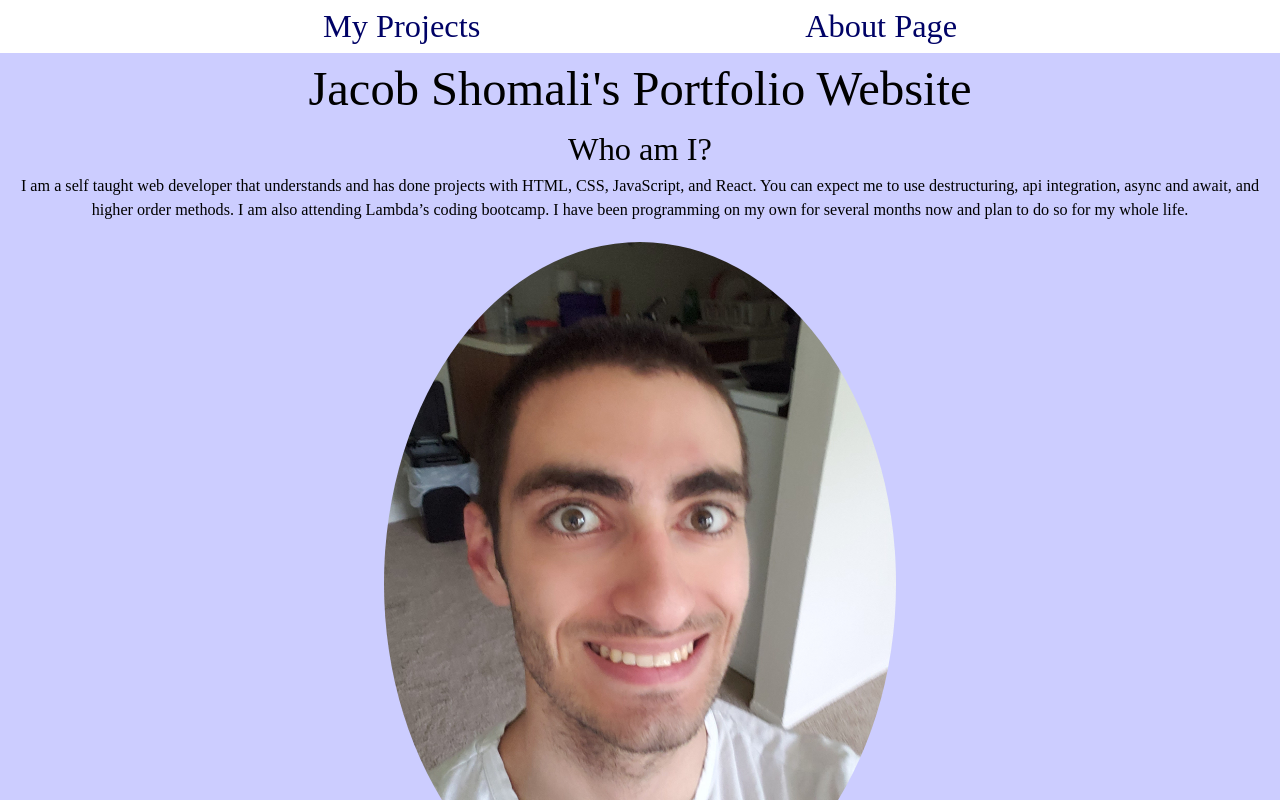
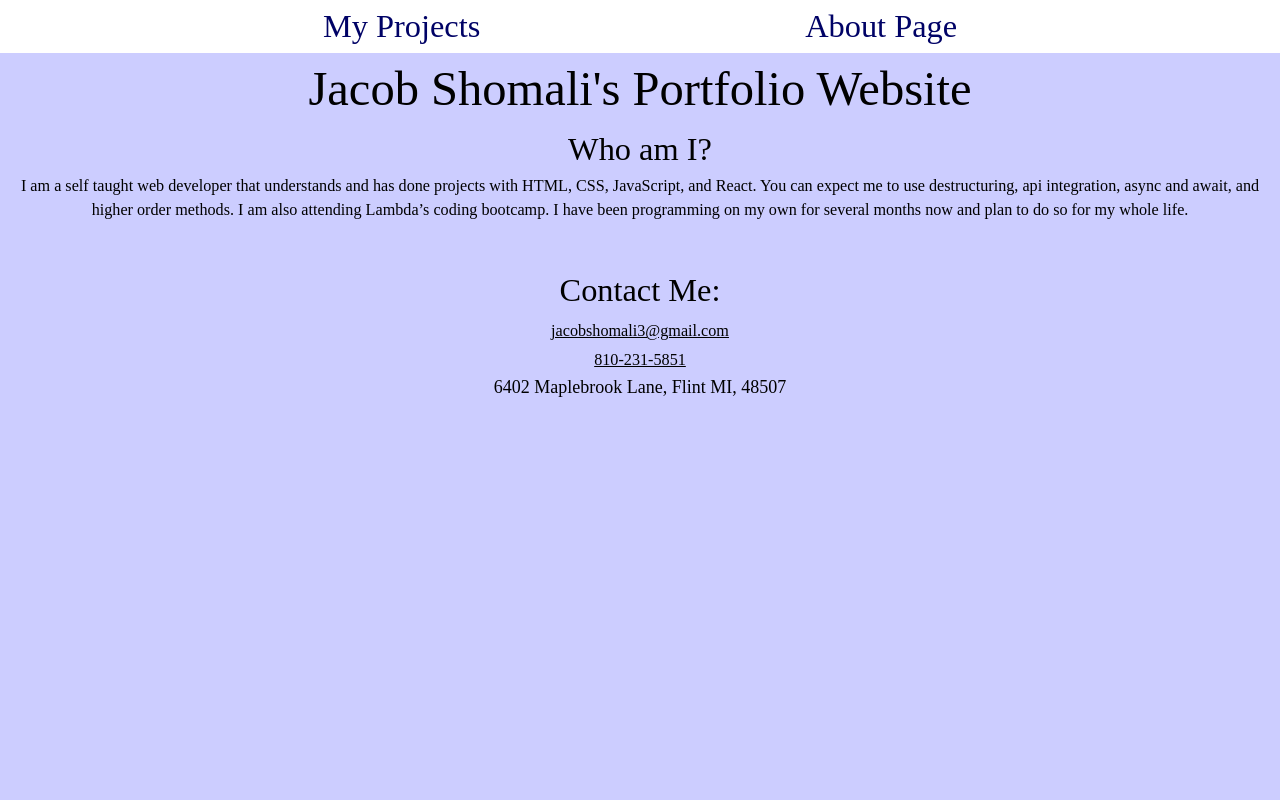
Before and after one commit to collerhatguy/portfolio-react, a React (Create React App) app: page /about in a window 1280 px wide. Shown: the top 800 px of the page. Built offline with nearby package versions, Linux system fonts and the light colour scheme; the HTML template or start-up script is replaced by a standard one.

Commit message:
removed photo and switched to project page as main page

```diff
--- a/src/App.js
+++ b/src/App.js
@@ -8,16 +8,16 @@ function App() {
   return (
     <Router>
       <nav>
-        <Link to="/projects" className="link">
+        <Link to="/" exact className="link">
           My Projects
         </Link>
-        <Link to="" exact className="link">
+        <Link to="/about" className="link">
           About Page
         </Link>
       </nav>
       <Switch>
-        <Route path="/projects" component={ProjectPage}/>
-        <Route path="" exact component={AboutPage}/>
+        <Route path="/" exact component={ProjectPage}/>
+        <Route path="/about" component={AboutPage}/>
       </Switch>
     </Router>
   );
--- a/src/components/AboutPage.js
+++ b/src/components/AboutPage.js
@@ -17,9 +17,9 @@ export default function AboutPage() {
                 attending Lambda’s coding bootcamp. I have been programming
                 on my own for several months now and plan to do so for my whole life.
             </p>
-            <div className="face-picture-container">
+            {/* <div className="face-picture-container">
                 <img src={facePic} />
-            </div>
+            </div> */}
             <Footer />
         </div>
     )
```
